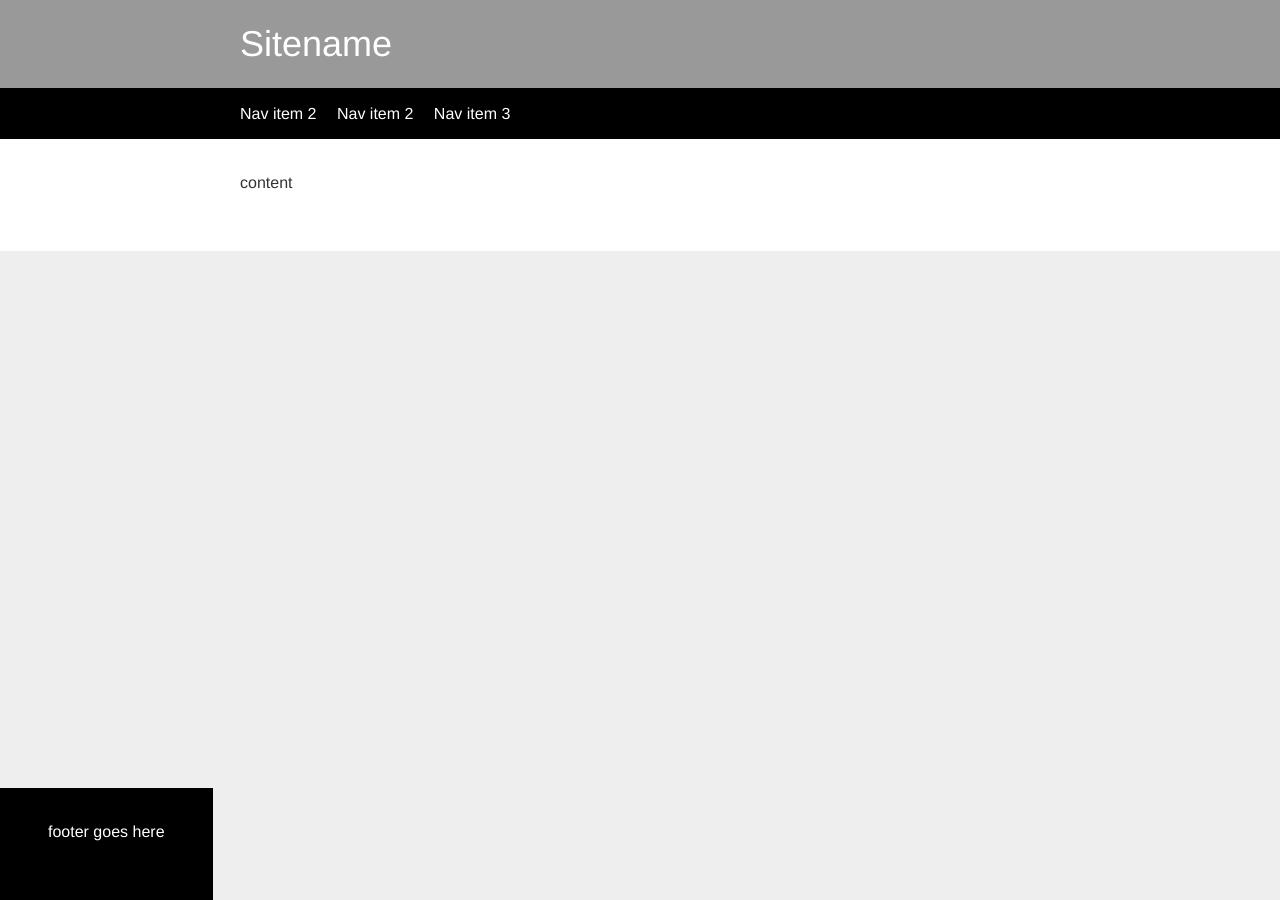
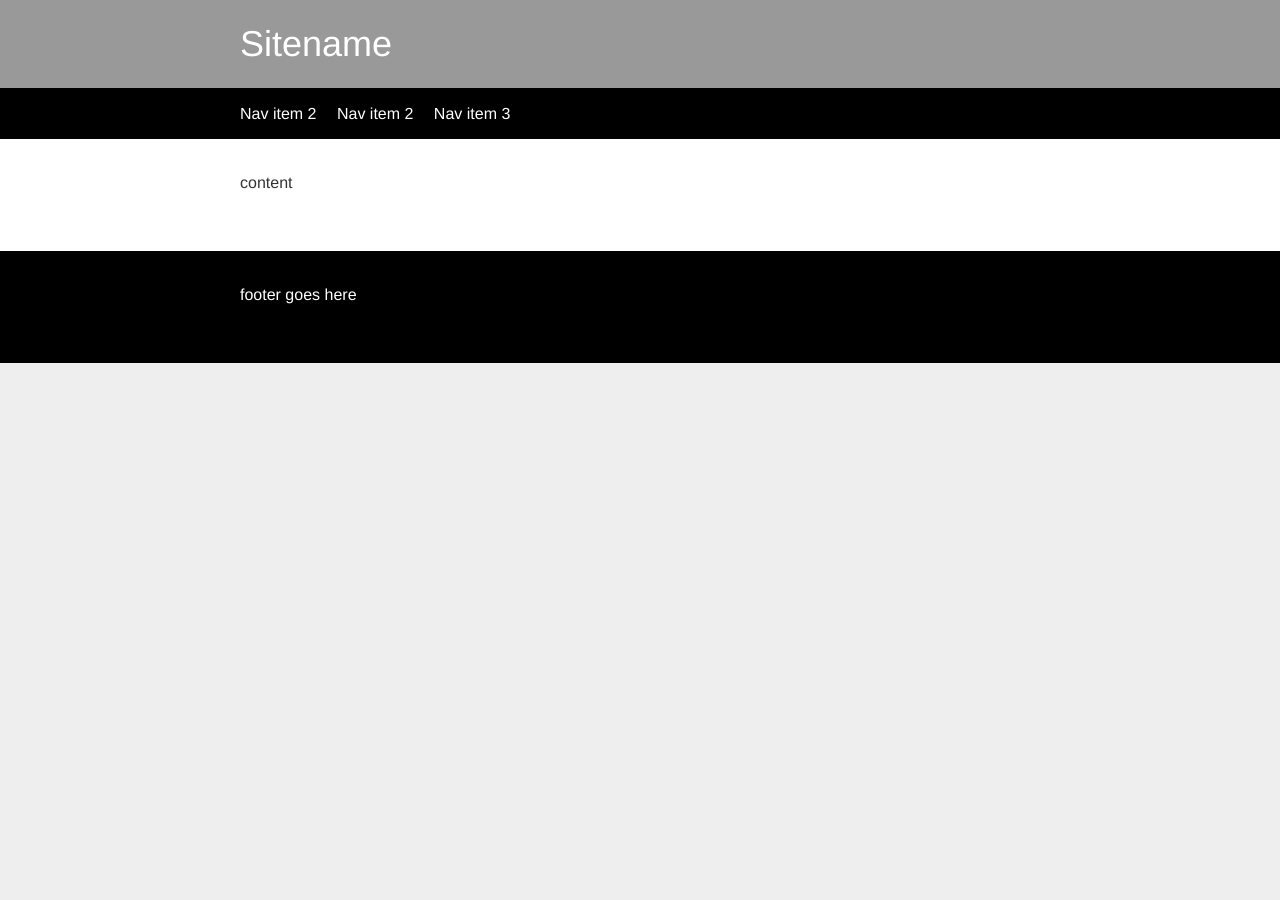
Before and after one commit to eac54/eac54.github.io, a Jekyll site: the page built from index.md, in a window 1280 px wide. Built offline with Jekyll 4.4.1, drawn with Linux system fonts in a browser that asks for light colours.

Commit message:
Update main.css

```diff
--- a/css/main.css
+++ b/css/main.css
@@ -104,9 +104,7 @@
 {
 	color: #fff;
 	background: #000;
-	padding: 0.5em 1.25em;
-	position: fixed;
-	bottom: 0;
+	padding: 1em 1.25em;
 }
 
 /* -----------------------
```
